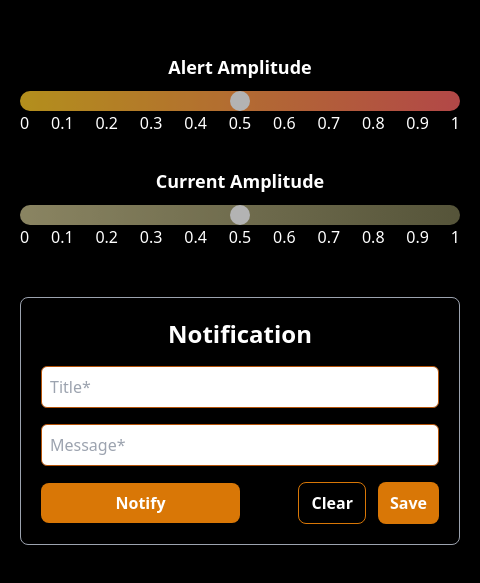
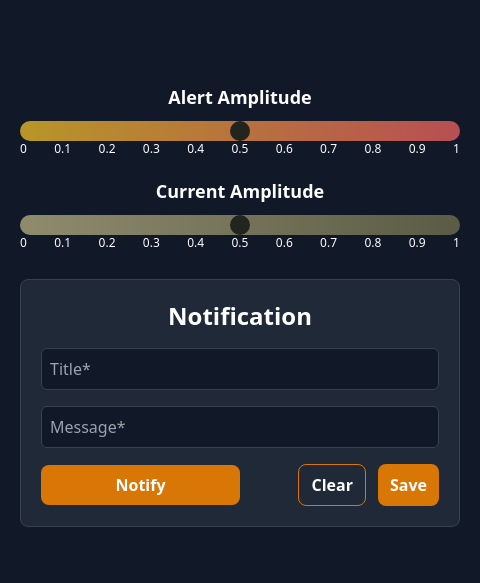
Before and after one commit to akki591/loudness-monitor-electronJS, an Electron app: page index.html in a window 480 px wide. Shown: the part 107-690 px from the top of the page. Drawn offline with nearby package versions, Linux system fonts and the light colour scheme; no server answers.

Commit message:
UI Changes

```diff
--- a/index.html
+++ b/index.html
@@ -9,67 +9,64 @@
     <link rel="stylesheet" href="style.css" />
 </head>
 
-<body class="bg-black h-screen flex items-center justify-center flex-col container">
-
+<body class="bg-gray-900 h-screen flex items-center justify-center flex-col container">
     <div class="flex items-center flex-col w-full">
-
-        <div class="flex flex-row justify-center w-full mb-8">
+        <div class="flex flex-row justify-center w-full mb-5">
             <div class="flex flex-col items-center px-5 text-white w-full">
-                <span class="text-lg font-semibold">Alert Amplitude</span>
+                <span class="text-lg font-bold text-sm">Alert Amplitude</span>
                 <input id="amplitude" onchange="changeAlertAmplitude()" type="range"
                     class="w-full bg-transparent bg-yellow-700 h-4 overflow-hidden cursor-pointer" min="0" max="1"
                     step="0.1" />
                 <div class="flex justify-between w-full">
                     <!-- Adjusted styling for better spacing -->
-                    <div class="w-1/11 text-center">0</div>
-                    <div class="w-1/11 text-center">0.1</div>
-                    <div class="w-1/11 text-center">0.2</div>
-                    <div class="w-1/11 text-center">0.3</div>
-                    <div class="w-1/11 text-center">0.4</div>
-                    <div class="w-1/11 text-center">0.5</div>
-                    <div class="w-1/11 text-center">0.6</div>
-                    <div class="w-1/11 text-center">0.7</div>
-                    <div class="w-1/11 text-center">0.8</div>
-                    <div class="w-1/11 text-center">0.9</div>
-                    <div class="w-1/11 text-center">1</div>
+                    <div class="w-1/11 text-center text-xs">0</div>
+                    <div class="w-1/11 text-center text-xs">0.1</div>
+                    <div class="w-1/11 text-center text-xs">0.2</div>
+                    <div class="w-1/11 text-center text-xs">0.3</div>
+                    <div class="w-1/11 text-center text-xs">0.4</div>
+                    <div class="w-1/11 text-center text-xs">0.5</div>
+                    <div class="w-1/11 text-center text-xs">0.6</div>
+                    <div class="w-1/11 text-center text-xs">0.7</div>
+                    <div class="w-1/11 text-center text-xs">0.8</div>
+                    <div class="w-1/11 text-center text-xs">0.9</div>
+                    <div class="w-1/11 text-center text-xs">1</div>
                 </div>
             </div>
         </div>
 
-        <div class="flex flex-row justify-center w-full mb-4">
+        <div class="flex flex-row justify-center w-full mb-2">
             <div class="flex flex-col items-center px-5 text-white w-full">
-                <span class="text-lg font-semibold">Current Amplitude</span>
+                <span class="text-lg font-bold text-sm">Current Amplitude</span>
                 <input id="curAmplitude" disabled type="range" class="w-full bg-transparent h-4 overflow-hidden cursor-pointer" min="0"
                     max="1" step="0.01" />
                 <div class="flex justify-between w-full">
-                    <!-- Adjusted styling for better spacing -->
-                    <div class="w-1/11 text-center">0</div>
-                    <div class="w-1/11 text-center">0.1</div>
-                    <div class="w-1/11 text-center">0.2</div>
-                    <div class="w-1/11 text-center">0.3</div>
-                    <div class="w-1/11 text-center">0.4</div>
-                    <div class="w-1/11 text-center">0.5</div>
-                    <div class="w-1/11 text-center">0.6</div>
-                    <div class="w-1/11 text-center">0.7</div>
-                    <div class="w-1/11 text-center">0.8</div>
-                    <div class="w-1/11 text-center">0.9</div>
-                    <div class="w-1/11 text-center">1</div>
+                    <div class="w-1/11 text-center text-xs">0</div>
+                    <div class="w-1/11 text-center text-xs">0.1</div>
+                    <div class="w-1/11 text-center text-xs">0.2</div>
+                    <div class="w-1/11 text-center text-xs">0.3</div>
+                    <div class="w-1/11 text-center text-xs">0.4</div>
+                    <div class="w-1/11 text-center text-xs">0.5</div>
+                    <div class="w-1/11 text-center text-xs">0.6</div>
+                    <div class="w-1/11 text-center text-xs">0.7</div>
+                    <div class="w-1/11 text-center text-xs">0.8</div>
+                    <div class="w-1/11 text-center text-xs">0.9</div>
+                    <div class="w-1/11 text-center text-xs">1</div>
                 </div>
             </div>
         </div>
 
-        <div class="mx-5 my-3 p-5 w-full">
-            <div class="flex items-center justify-between flex-col w-full border border-gray-400 p-5 rounded-lg">
+        <div class="mx-5 p-5 w-full">
+            <div class="flex items-center justify-between flex-col w-full border border-gray-700 p-5 rounded-lg bg-gray-800">
                 <span class="text-white text-2xl font-bold mb-4">Notification</span>
                 <div class="w-full mb-4">
                     <input id="title" type="text"
-                        class="p-2 w-full ring-yellow-800 rounded-md border border-yellow-700"
+                        class="p-2 w-full bg-gray-900 focus:outline-none border border-gray-700 rounded-md bg-black text-white"
                         placeholder="Title*" />
                     <span id="titleError" class="hidden text-red-600 text-xs">Provide title for custom notification.</span>
                 </div>
                 <div class="w-full mb-4">
                     <input id="message" type="text"
-                        class="p-2 w-full ring-yellow-800 rounded-md border border-yellow-700"
+                        class="p-2 w-full bg-gray-900 focus:outline-none border border-gray-700 rounded-md bg-black text-white"
                         placeholder="Message*" />
                     <span id="messageError" class="hidden text-red-600 text-xs">Provide message for custom notification.</span>
                 </div>
@@ -88,9 +85,7 @@
                 </div>
             </div>
         </div>
-
     </div>
-
     <script src="renderer.js"></script>
 </body>
 
--- a/main.js
+++ b/main.js
@@ -8,8 +8,8 @@ let quitFromTray = false;
 
 function createWindow() {
   mainWindow = new BrowserWindow({
-    width: 550,
-    height: 620,
+    width: 480,
+    height: 550,
     center: true,
     icon: path.join(__dirname, 'images/volume.png'),
     webPreferences: {
@@ -128,7 +128,7 @@ function updateContextMenu(devices) {
 
   const contextMenu = Menu.buildFromTemplate([
     {
-      label: 'choose device',
+      label: 'Choose Device',
       submenu: subMenus,
     },
     {
--- a/style.css
+++ b/style.css
@@ -17,7 +17,7 @@
   appearance: none;
   width: 20px;
   height: 20px;
-  background: #fff;
+  background: #292b1a;
   border-radius: 50%;
   cursor: pointer;
 }
@@ -40,7 +40,7 @@
   appearance: none;
   width: 20px;
   height: 20px;
-  background: #fff;
+  background: #292b1a;
   border-radius: 50%;
   cursor: not-allowed;
 }
```
